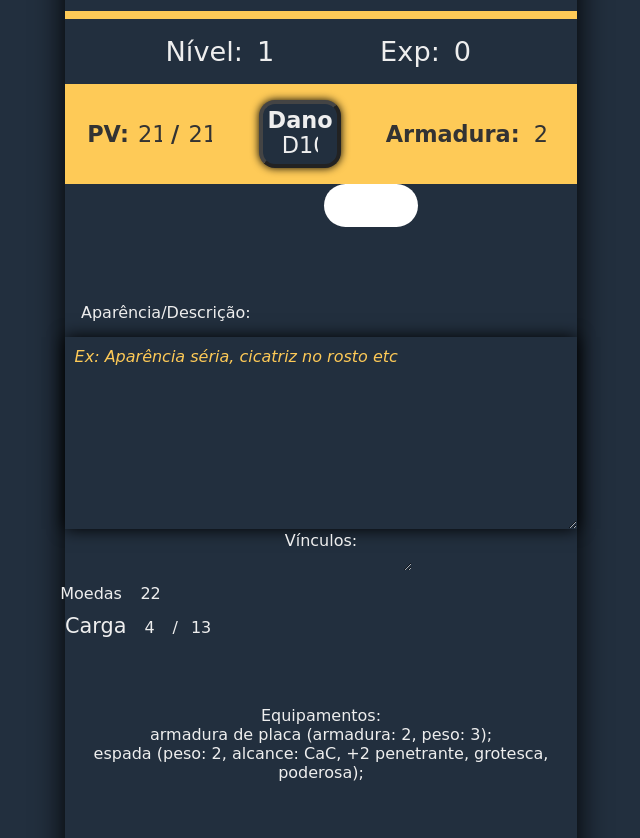
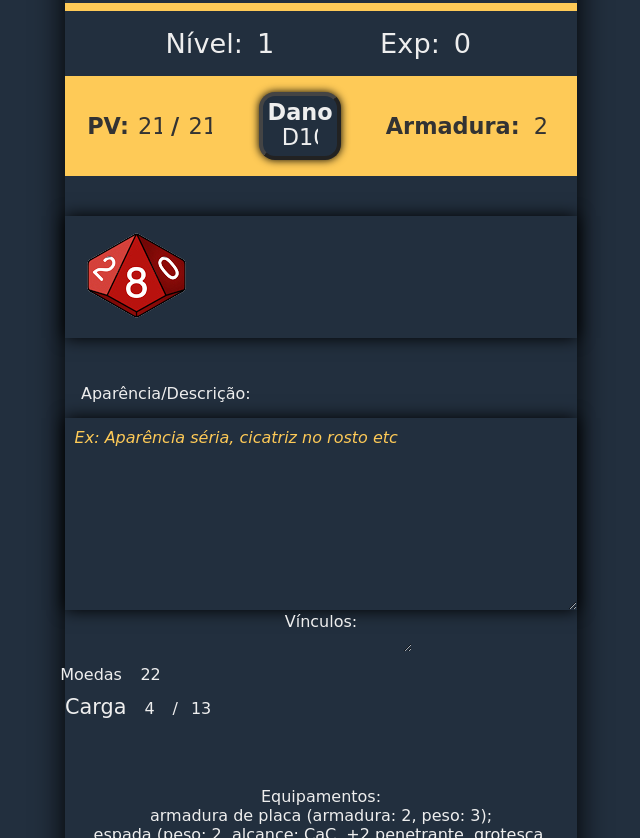
Before and after one commit to alexmoDev/rpg-de-mesa, a website: page html/knight.html in a window 1280 px wide. Shown: the part 1215-2053 px from the top of the page, without its empty margins (319-959 px from the left). Drawn offline with Linux system fonts and the light colour scheme; a web font is replaced by a local one.

Commit message:
Refactor die-dmg roll

```diff
--- a/html/knight.html
+++ b/html/knight.html
@@ -17,7 +17,7 @@
     <div style="border-radius: var(--border-radius);">
     <section class="main-header main-structure -gap -top">
         <input class="input-text -title -italic" type="text" value="Nome da Personagem">
-        <img class="header" style="max-width: 100%; margin-bottom: 3rem;" src="../assets/img/heading-landscape.jpg" alt="Medieval Landscape">
+        <img class="header" style="max-width: 100%; margin-bottom: 3.5rem;" src="../assets/img/heading-landscape.jpg" alt="Medieval Landscape">
         <div class="char-depic">
             <label class="main-label">Aparência/Descrição:</label>
             <textarea class="input-text -textarea" placeholder="Ex: Aparência séria, cicatriz no rosto etc"></textarea>
@@ -169,7 +169,7 @@
     </section>
 
     <section class="die-damage">
-        <button><img id="dmgDie"></button>
+        <button><img id="dmgDie" src="../assets/img/8.png"></button>
     </section>
 
     <div class="char-depic">
--- a/scripts/die-damage.js
+++ b/scripts/die-damage.js
@@ -8,23 +8,28 @@ let img = ["../assets/img/1.png",
 "../assets/img/8.png",
 "../assets/img/9.png",
 "../assets/img/0.png"];
-let dmgDice = document.querySelector(".die-damage button");
-let dmgDie = document.querySelector("button");
+let $dmgDie = document.querySelector(".die-damage button");
+$dmgDie.addEventListener("click", rollDmg);
 
-function rollDmg(event){
-    if (event !== undefined) {
-    event.preventDefault();
-    }
-    dmgDice.classList.add("shake");
+function rollDmg() {
+    if($dmgDie.classList[0] === 'walk') {
+        $dmgDie.classList.add("iShake");;
+    } else {
+        $dmgDie.classList.add("shake");;
+    };
 
-    setTimeout(function(){
-        dmgDice.classList.remove("shake");
+    if($dmgDie.classList[0] === 'walk') {
+        $dmgDie.classList.remove("walk");
+    } else {
+        $dmgDie.classList.add("walk");
+    };
+    setTimeout(()=> {
+        $dmgDie.classList.remove("shake");
+        $dmgDie.classList.remove("iShake");
         let diceOneValue = Math.floor(Math.random()*10);
         console.log(diceOneValue);
-        document.querySelector("#falcon").setAttribute("src", img[diceOneValue]);
+        document.querySelector("#dmgDie").setAttribute("src", img[diceOneValue]);
     },
     2500
     );
-}
-rollDmg();
-dmgDie.addEventListener("click", rollDmg);
+};
--- a/scripts/main-die.js
+++ b/scripts/main-die.js
@@ -9,11 +9,7 @@ let btn = document.querySelector('#roll');
 
 btn.addEventListener('click', roll);
 
-function roll(event){
-    if (event !== undefined) {
-        event.preventDefault();
-    };
-
+function roll(){
     dice.forEach(function(die){
         die.classList.add("shake");
     });
--- a/styles/components/die-damage.css
+++ b/styles/components/die-damage.css
@@ -1,18 +1,21 @@
 .die-damage {
-    position: relative;
     width: 100%;
-    margin: 3rem 0rem;
+    box-shadow: 0rem 0rem 1rem #000;
+    box-sizing: border-box;
 
     display: flex;
     align-items: center;
-    justify-content: center;
+    padding: 1rem;
+    margin: 2.5rem 0rem;
 }
 
 .die-damage button{
-    z-index: 1;
     position: relative;
     background-color: transparent;
     border: none;
+    outline: none;
+    cursor: pointer;
+    transition: margin-left 2.5s ease-out;
 }
 
 .die-damage button::before{
@@ -27,29 +30,22 @@
     left: 8.5px;
 }
 
-.die-damage img {
-    z-index: 1;
+.walk {
+    margin-left: 70%;
 }
 
-.die-damage::after {
-    content: '';
-    position: absolute;
-    bottom: 50%;
-    height: 2.5vh;
-    width: 100%;
-    border-radius: 0.3rem;
-    background-color: var(--contrast-color);
-    transform: translateY(50%);
+.iShake {
+    animation: iShake 5s infinite;
 }
 
-.die-damage::before {
-    content: '';
-    position: absolute;
-    bottom: 50%;
-    left: 50%;
-    transform: translateX(-50%) translateY(50%);
-    height: 8rem;
-    width: 8rem;
-    border-radius: 4rem;
-    background-color: var(--contrast-color);
+@keyframes iShake {
+    0%{
+        transform: rotate(360deg);
+    }
+    50%{
+        transform: rotate(-360deg);
+    }
+    100%{
+        transform: rotate(360deg);
+    }
 }
--- a/styles/components/main-structure.css
+++ b/styles/components/main-structure.css
@@ -12,5 +12,5 @@
 }
 
 .main-structure.-top {
-    padding: 2rem 0rem;
+    padding: 1.5rem 0rem;
 }
--- a/styles/variables.css
+++ b/styles/variables.css
@@ -12,5 +12,5 @@
     --third-color: #333;
 
     --border-radius: 1rem;
-    --box-shadow: #000 0.7rem 0.7rem 1.5rem;
+    --box-shadow: #000 0.5rem 0.5rem 1rem;
 }
```
